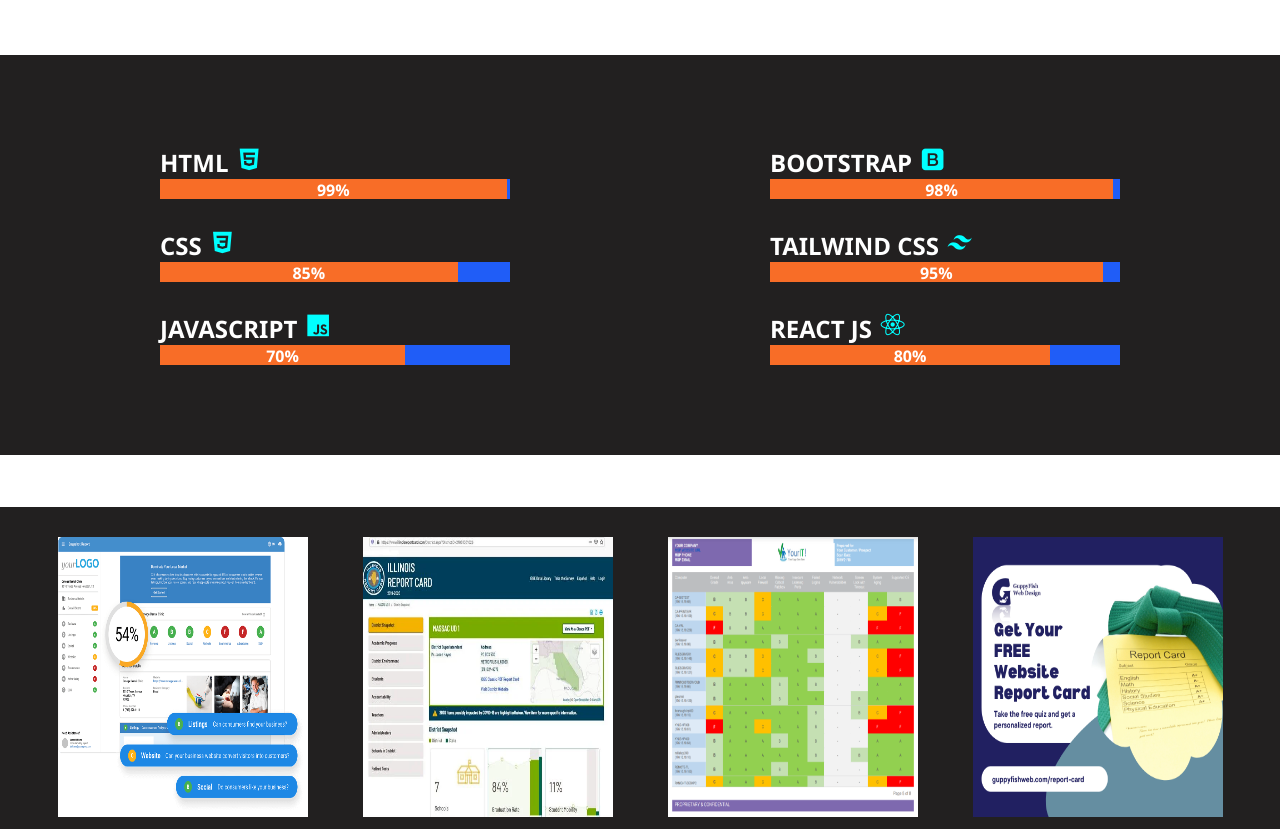
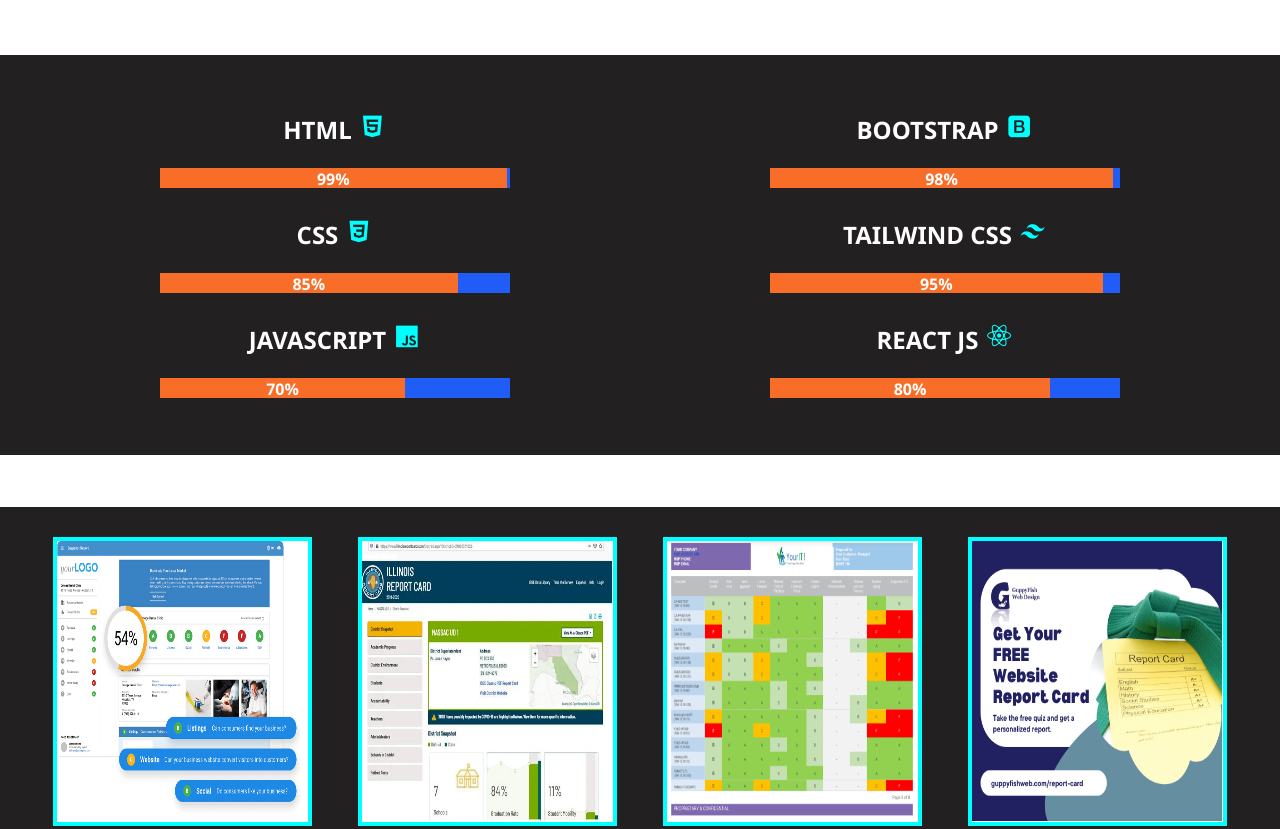
Before and after one commit to Shawon986/Restart_web_development, a plain HTML site: page Prtfolio with html css/index.html in a window 1280 px wide. Shown: the part 950-1779 px from the top of the page. Drawn offline with nearby package versions, Linux system fonts and the light colour scheme.

Commit message:
modified

```diff
--- a/Prtfolio with html css/index.html
+++ b/Prtfolio with html css/index.html
@@ -19,6 +19,7 @@
               <li><a href="#about">About</a></li>
               <li><a href="#projects">Projects</a></li>
               <li><a href="#skill">Skills</a></li>
+              <li><a href="#services">Services</a></li>
               <li><a href="#contact">Contact</a></li>
             </ul>
         </nav>
@@ -56,7 +57,7 @@
 
        <div class="left">
             <div class="percentage-html">
-                <h1>HTML <i class='bx bxl-html5'></i></h1>
+                <h1>HTML <i class='bx bxl-html5'></i></h1><br>
                 <div class="first">
                     <div class="second"> 99%</div>
                 </div>
@@ -64,7 +65,7 @@
             </div>
 
             <div class="percentage-css">
-                <h1>CSS <i class='bx bxl-css3' ></i></h1>
+                <h1>CSS <i class='bx bxl-css3' ></i></h1><br>
                 <div class="first1">
                     <div class="second2"> 85%</div>
                 </div>
@@ -72,7 +73,7 @@
             </div>
 
             <div class="percentage-javascript">
-                <h1>JAVASCRIPT <i class='bx bxl-javascript'></i></h1>
+                <h1>JAVASCRIPT <i class='bx bxl-javascript'></i></h1><br>
                 <div class="first3">
                     <div class="second3"> 70%</div>
                 </div>
@@ -82,7 +83,7 @@
 
        <div class="right">
         <div class="percentage-html">
-            <h1>BOOTSTRAP <i class='bx bxl-bootstrap' ></i></h1>
+            <h1>BOOTSTRAP <i class='bx bxl-bootstrap' ></i></h1><br>
             <div class="first4">
                 <div class="second4"> 98%</div>
             </div>
@@ -90,7 +91,7 @@
         </div>
 
         <div class="percentage-css">
-            <h1>TAILWIND CSS <i class='bx bxl-tailwind-css' ></i></h1>
+            <h1>TAILWIND CSS <i class='bx bxl-tailwind-css' ></i></h1><br>
             <div class="first5">
                 <div class="second5"> 95%</div>
             </div>
@@ -98,7 +99,7 @@
         </div>
 
         <div class="percentage-javascript">
-            <h1>REACT JS <i class='bx bxl-react' ></i></h1>
+            <h1>REACT JS <i class='bx bxl-react' ></i></h1><br>
             <div class="first6">
                 <div class="second6"> 80%</div>
             </div>
@@ -130,8 +131,8 @@
     </section>
 
     <!-- Service section -->
-    <h1 class="showcase"><marquee dir="ltr" style="color: black;" > Services</marquee></h1>
-    <section class="service">
+    <h1 class="showcase" id="services"><marquee dir="ltr" style="color: black;" > Services</marquee></h1>
+    <section class="service" >
         <div class="all-card">
             <div class="first-service">
 
@@ -175,5 +176,11 @@
         </div>
     </section>
 
+    <!-- Contact section -->
+
+    <section class="contact">
+
+    </section>
+
 </body>
 </html>
--- a/Prtfolio with html css/style.css
+++ b/Prtfolio with html css/style.css
@@ -219,12 +219,14 @@
     flex-direction: column;
     align-items: center;
     gap: 30px;
+    text-align: center;
 }
 .right{
     display: flex;
     flex-direction: column;
     align-items: center;
     gap: 30px;
+    text-align: center;
 }
 
 .project{
@@ -237,9 +239,10 @@
     text-align: center;
 }
 .card-one{
-    width: 250px;
-    height: 280px;
+    width: 259px;
+    height: 289px;
     background-color: white;
+    border: 4px solid aqua;
 
 }
 .card-one:hover{
@@ -303,6 +306,6 @@
 .service-item1:hover{
     background-color: black;
     transition: 0.8s;
-    color: rgb(238, 230, 4);
+    color: rgb(62, 209, 163);
     box-shadow: 10px 10px white;
 }
```
